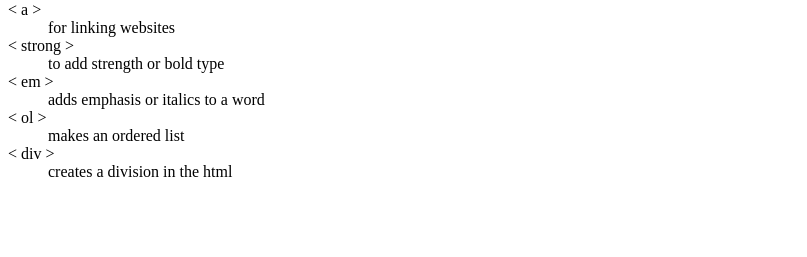
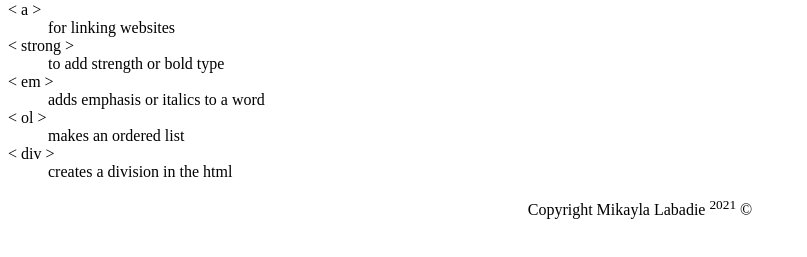
Before and after one commit to laba0031/laba0031.github.io, a plain HTML site: page html-assignment/notes.html in a window 1280 px wide. Shown: the part 105-362 px from the top of the page, without its empty margins (0-807 px from the left). Drawn offline with Linux system fonts and the light colour scheme.

Commit message:
adds footer

```diff
--- a/html-assignment/notes.html
+++ b/html-assignment/notes.html
@@ -21,6 +21,8 @@
         <dt> < div > </dt>
         <dd>creates a division in the html</dd>
     </dl>
-
-</body>
+<footer style="text-align:center">
+        Copyright Mikayla Labadie <sup>2021</sup> &copy;
+</footer>
+   </body>
 </html>
```
